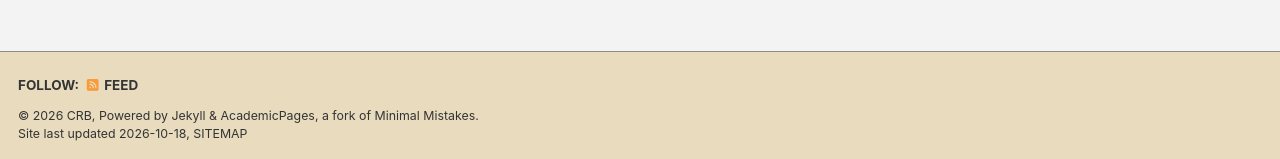
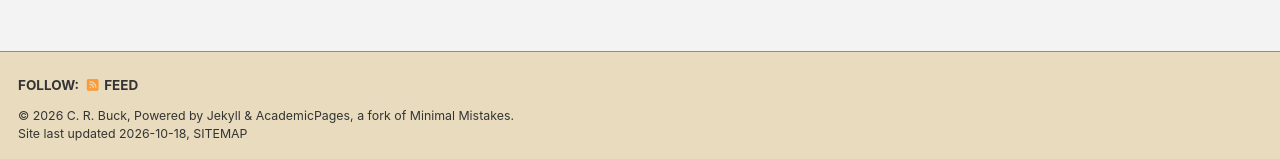
Before and after one commit to Actuarly/Actuarly.github.io, a Jekyll site: the page built from _pages/about.md, in a window 1280 px wide. Shown: the part 738-897 px from the top of the page. Built offline with Jekyll 4.4.1, drawn with Linux system fonts in a browser that asks for light colours; a style sheet for code colours, icons or effects is not loaded; part of the change alters nothing that is shown.

Commit message:
Update _config.yml

```diff
--- a/_config.yml
+++ b/_config.yml
@@ -11,8 +11,8 @@ locale                   : "en-US"
 site_theme               : "dirt" # The available themes options are "default", "air", "sunrise", "mint", "dirt" and "contrast"
 title                    : "Actuarly"
 title_separator          : "-"
-name                     : &name "CRB"
-description              : &description "An actuarial blog."   # Update this with a general description of your site, this is the default if not overridden by a page
+name                     : &name "C. R. Buck"
+description              : &description "Actuarly is an independent think tank conducting critical research on financial and policy issues in the public interest."   # Update this with a general description of your site, this is the default if not overridden by a page
 url                      : https://Actuarly.github.io # The base hostname & protocol for your site e.g. "https://[your GitHub username].github.io",
                                                            # or if you already have some other page hosted on Github then use "https://[your GitHub username].github.io/[Your Repo Name]"
 baseurl                  : "" # the subpath of your site, e.g. "/blog"
```
